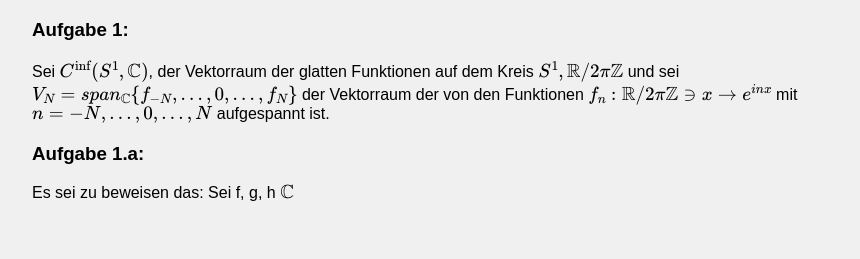
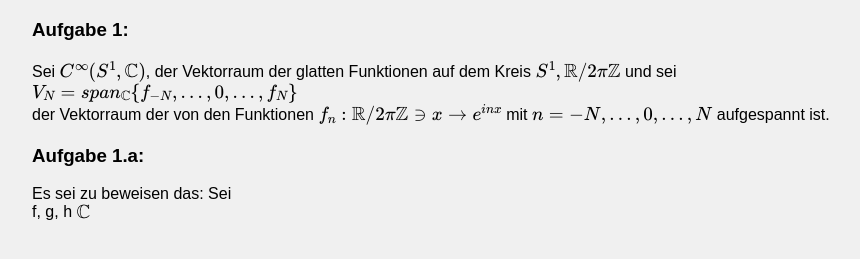
Before and after one commit to OliverNagl/OliverNagl.github.io, a plain HTML site: page Studies/SemesterIII/MMP/Serie1.html in a window 1280 px wide. Shown: the part 121-380 px from the top of the page, without its empty margins (208-1068 px from the left). Drawn offline with nearby package versions, Linux system fonts and the light colour scheme.

Commit message:
Test more CSS

```diff
--- a/Studies/SemesterIII/MMP/Serie1.html
+++ b/Studies/SemesterIII/MMP/Serie1.html
@@ -11,21 +11,20 @@
     <script src="https://polyfill.io/v3/polyfill.min.js?features=es6"></script>
     <script src="https://cdn.jsdelivr.net/npm/mathjax@3/es5/tex-mml-chtml.js"></script>
     <style>
-        .latex {
-            display: inline-block;
+        .mathy{
+            text-align: justify;
         }
-
     </style>
 </head>
 <body>
     <header>
         <h1>Serie 1</h1>
     </header>
-        <section>
+    <section class="mathy">
         <h3>Aufgabe 1:</h3>
-            Sei \(C^{\inf}(S^{1},\mathbb{C})\),
+        Sei \(C^{\infty}(S^{1},\mathbb{C})\),
         der Vektorraum der glatten Funktionen auf dem Kreis  \(S^{1},\mathbb{R}/2\pi \mathbb{Z}\) und
-            sei \(V_N = span_{\mathbb{C}}\{f_{-N},...,0,...,f_N\}\) der Vektorraum der von den Funktionen
+        sei <br> \(V_N = span_{\mathbb{C}}\{f_{-N},...,0,...,f_N\}\)  <br> der Vektorraum der von den Funktionen
         \(f_n: \mathbb{R}/2\pi \mathbb{Z} \ni x \rightarrow e^{inx} \) mit \( n = -N,...,0,...,N \) aufgespannt ist.
 
         <h3>Aufgabe 1.a:</h3>
```
Lines whose indentation alone changed are shown as unchanged.
